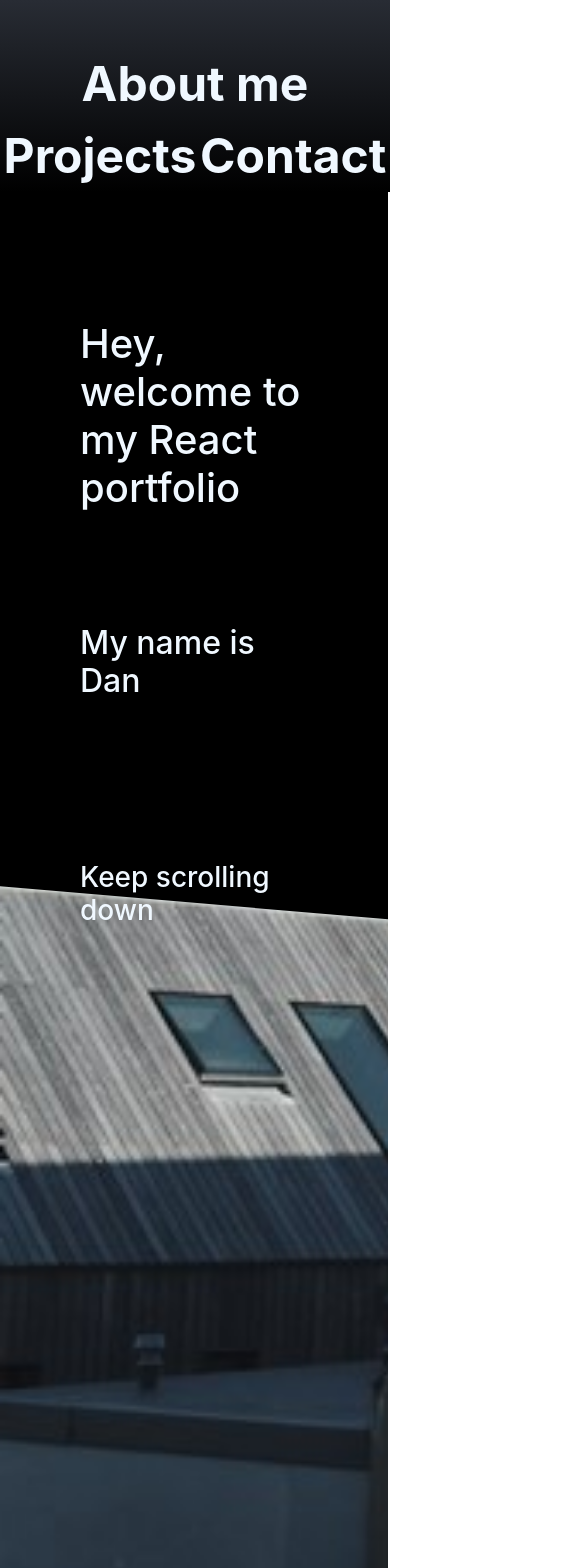
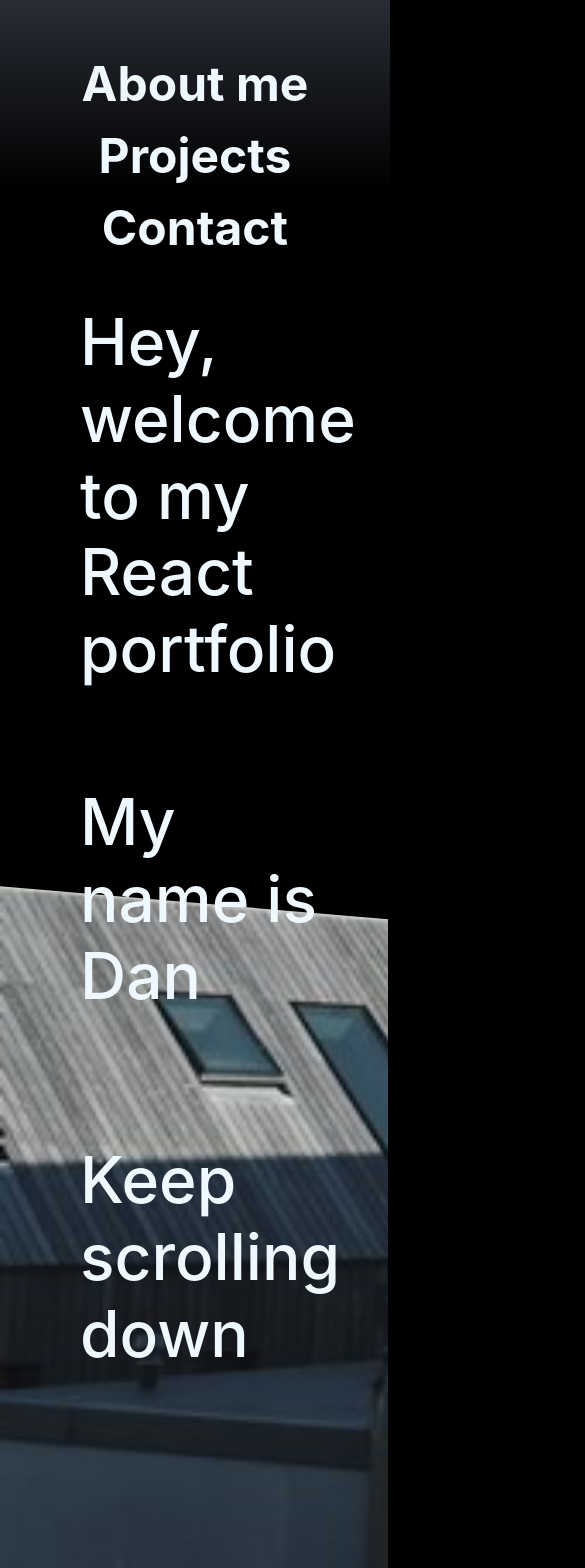
Before and after one commit to DanOlmedo/React_portfolio, a React (Create React App) app: page / in a window 390 px wide. Shown: the top 1568 px of the page, 585 px wide, since content can reach past the window. Built offline with nearby package versions, Linux system fonts and the light colour scheme.

Commit message:
Added media querie breakpoints

```diff
--- a/src/App.css
+++ b/src/App.css
@@ -1,3 +1,7 @@
+body {
+  background-color: rgb(0, 0, 0);
+}
+
 
 .nav {
   font-size: 3rem;
@@ -111,15 +115,18 @@
 }
 
 #greeting {
-margin-top: 5rem;
+margin-top: 4rem;
+font-size: 4rem;
 }
 
 #name {
-  margin-top: 7rem;
+  margin-top: 6rem;
+  font-size: 4rem;
 }
 
 #scroll {
-  margin-top: 10rem;
+  margin-top: 8rem;
+  font-size: 4rem;
 }
 
 .nav-btn {
@@ -172,3 +179,42 @@ margin-top: 5rem;
   justify-content: center;
   align-items: center;
 }
+
+@media (max-width: 500px) {
+  .cards {
+    display: flex;
+    flex-direction: column;
+  }
+
+  .card {
+    width: 80%;
+  }
+
+  .sqimg {
+    transform: scale(0.65);
+  }
+
+  .nav {
+    display: flex;
+    flex-direction: column;
+    flex-wrap: nowrap;
+    align-items: center;
+  }
+
+.carouselDiv{
+  width: 100%;
+}
+
+  .carImage{
+    height: 11rem;
+    width: 70%;
+    position: relative;
+    left: -10rem;
+    top: 0rem;
+  }
+
+  .car {
+    height: max-content;
+  }
+
+}
```
